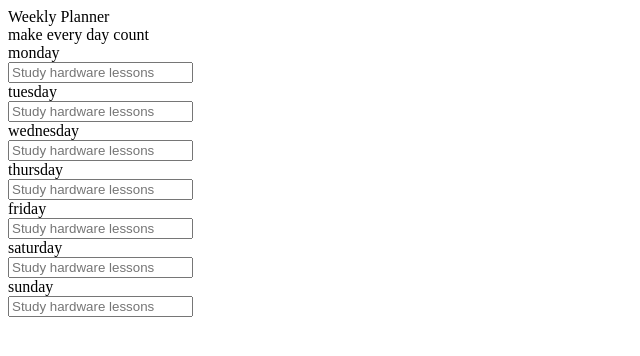
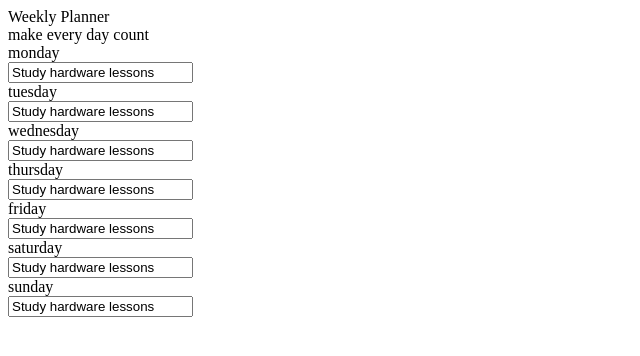
Before and after one commit to lauravivan/weekly-planner, a React (Vite) app: page / in a window 1280 px wide. Shown: the top 356 px of the page, without its empty margins (0-640 px from the left). Built offline with nearby package versions, Linux system fonts and the light colour scheme; the HTML template or start-up script is replaced by a standard one.

Commit message:
Fixed add new task, to do text only on first input, input focus for new task

```diff
--- a/src/components/Card.tsx
+++ b/src/components/Card.tsx
@@ -1,5 +1,6 @@
-import { useState } from "react";
-import { getTasksByIndex, addTask, updateTask } from "../util";
+import { useState, useRef, RefObject, useEffect } from "react";
+import { getTasksByIndex, addTask, updateTask, deleteTask } from "../util";
+import { useIsMount } from "../hooks";
 
 type CardProps = {
   dayOfTheWeek: string;
@@ -7,7 +8,17 @@ type CardProps = {
 
 export function Card({ dayOfTheWeek }: CardProps) {
   const [tasks, setTasks] = useState(() => getTasksByIndex(dayOfTheWeek));
-  const [isOnEditMode, setIsOnEditMode] = useState(true);
+  const [readOnly, setReadOnly] = useState(false);
+  const lastTask: RefObject<HTMLInputElement> = useRef(null);
+  const isMount = useIsMount();
+
+  useEffect(() => {
+    if (!isMount) {
+      if (lastTask && lastTask.current) {
+        lastTask.current.focus();
+      }
+    }
+  }, [isMount, tasks.length]);
 
   const handleInputEnter = (
     index: number,
@@ -16,27 +27,32 @@ export function Card({ dayOfTheWeek }: CardProps) {
     const keyboardKey: string = e.key;
     const userText: string = (e.target as HTMLInputElement).value;
 
-    if (keyboardKey == "Enter") {
     updateTask(dayOfTheWeek, index, userText);
 
-      if (!taskHasSibbling(index)) {
+    if (keyboardKey == "Enter" && userText) {
+      if (!taskHasSibbling(index + 1)) {
         addTask(dayOfTheWeek);
       }
 
       setTasks(() => getTasksByIndex(dayOfTheWeek));
-      setIsOnEditMode(true);
+      setReadOnly(true);
     }
   };
 
   const handleInputFocus = () => {
-    setIsOnEditMode(false);
+    setReadOnly(false);
   };
 
-  const taskHasSibbling = (index: number): boolean => {
+  const taskHasSibbling = (sibblingIndex: number): boolean => {
     const t = getTasksByIndex(dayOfTheWeek);
-    const sibbling = t[index + 1];
+    const sibbling = t[sibblingIndex];
 
     return sibbling ? true : false;
+  };
+
+  const handleInputClick = (index: number) => {
+    deleteTask(dayOfTheWeek, index);
+    setTasks(() => getTasksByIndex(dayOfTheWeek));
   };
 
   return (
@@ -45,15 +61,27 @@ export function Card({ dayOfTheWeek }: CardProps) {
       <div className="card__content">
         <form className="card__form" onSubmit={(e) => e.preventDefault()}>
           {tasks.map((text: string, index: number) => (
+            <div className="card__input-wrapper" key={index}>
               <input
                 type="text"
                 className="card__input"
                 placeholder={text}
+                defaultValue={text}
                 onKeyDown={handleInputEnter.bind(self, index)}
-              key={index}
-              readOnly={isOnEditMode}
+                readOnly={readOnly}
+                key={`input-${index}`}
                 onFocus={handleInputFocus}
+                ref={
+                  taskHasSibbling(index - 1) && index === tasks.length - 1
+                    ? lastTask
+                    : null
+                }
+                maxLength={40}
+                title={text}
+                onClick={handleInputClick.bind(self, index)}
               />
+              <div className="card__input--delete" key={`delete-${index}`} />
+            </div>
           ))}
         </form>
       </div>
```
Lines whose indentation alone changed are shown as unchanged.
